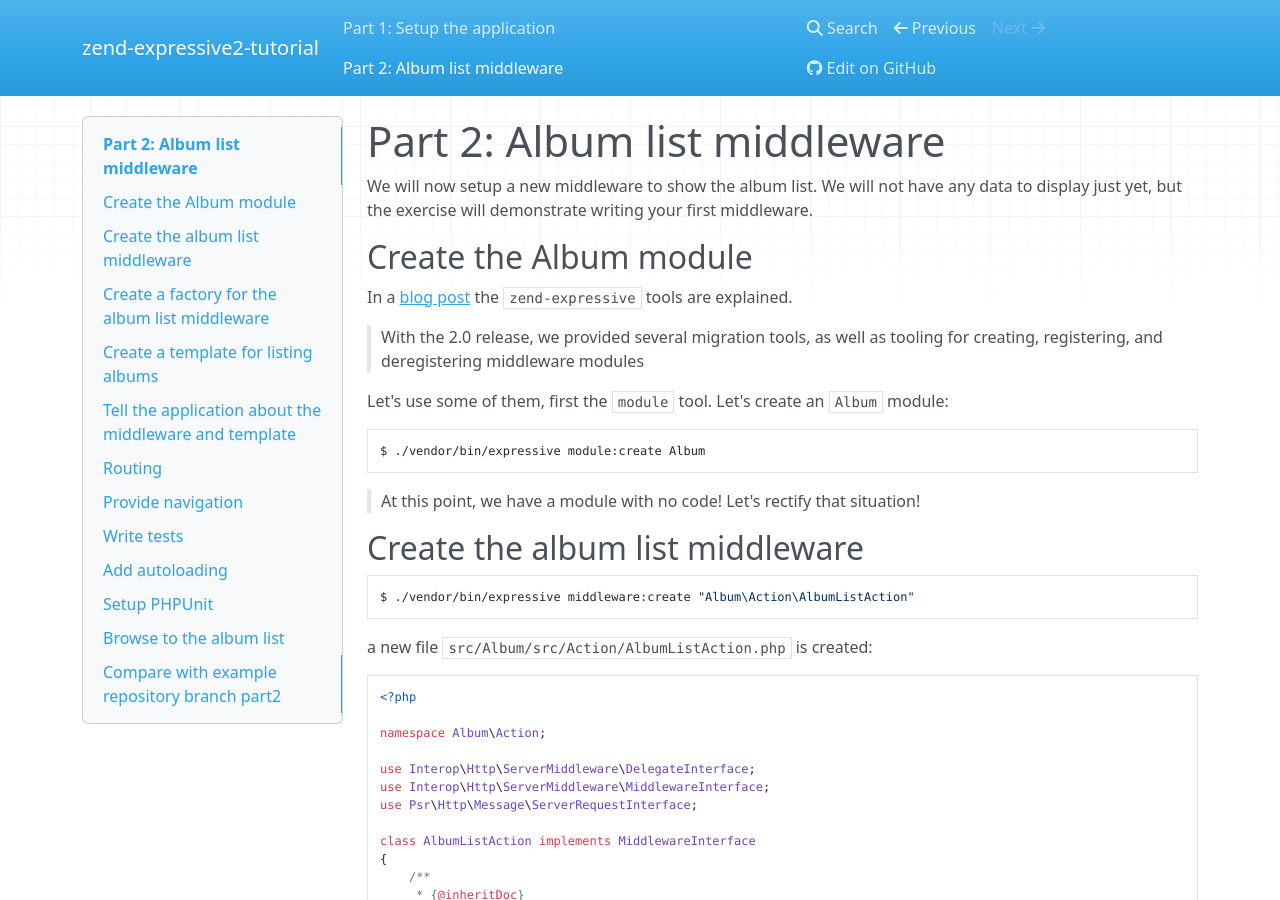
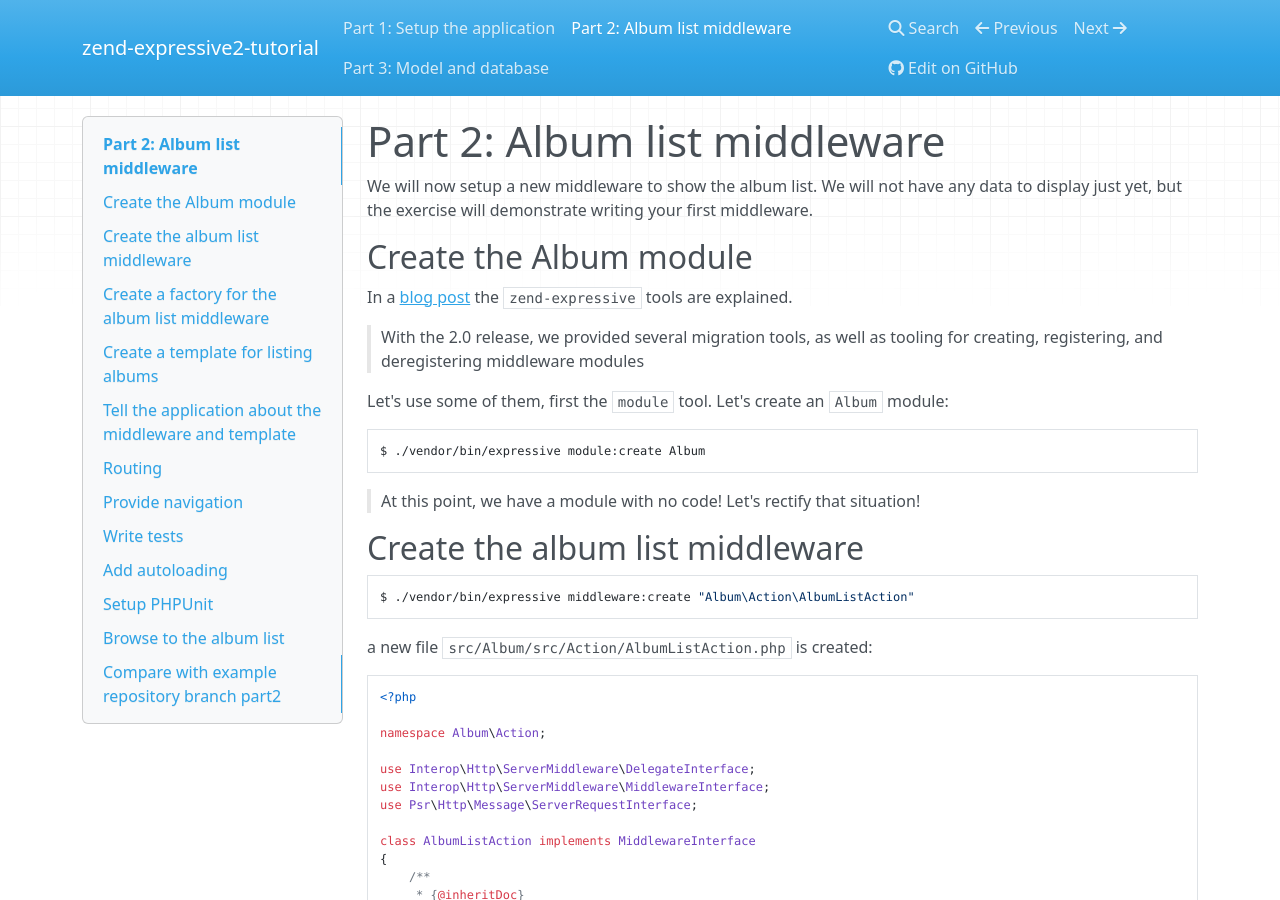
Before and after one commit to lowtower/zend-expressive2-tutorial, an MkDocs documentation site: the page built from doc/book/part2.md, in a window 1280 px wide and 900 px high. Built offline with MkDocs 1.6.1, drawn with Linux system fonts in a browser that asks for light colours; nearby versions of some CDN libraries; old or Windows-style settings are respelled for this version of MkDocs.

Commit message:
add part3 to mkdocs

```diff
--- a/mkdocs.yml
+++ b/mkdocs.yml
@@ -3,6 +3,7 @@
 pages:
     - "Part 1: Setup the application": part1.md
     - "Part 2: Album list middleware": part2.md
+    - "Part 3: Model and database":    part3.md
 site_name: zend-expressive2-tutorial
 site_description: zend-expressive2-tutorial
 repo_url: 'https://github.com/lowtower/zend-expressive2-tutorial'
```
